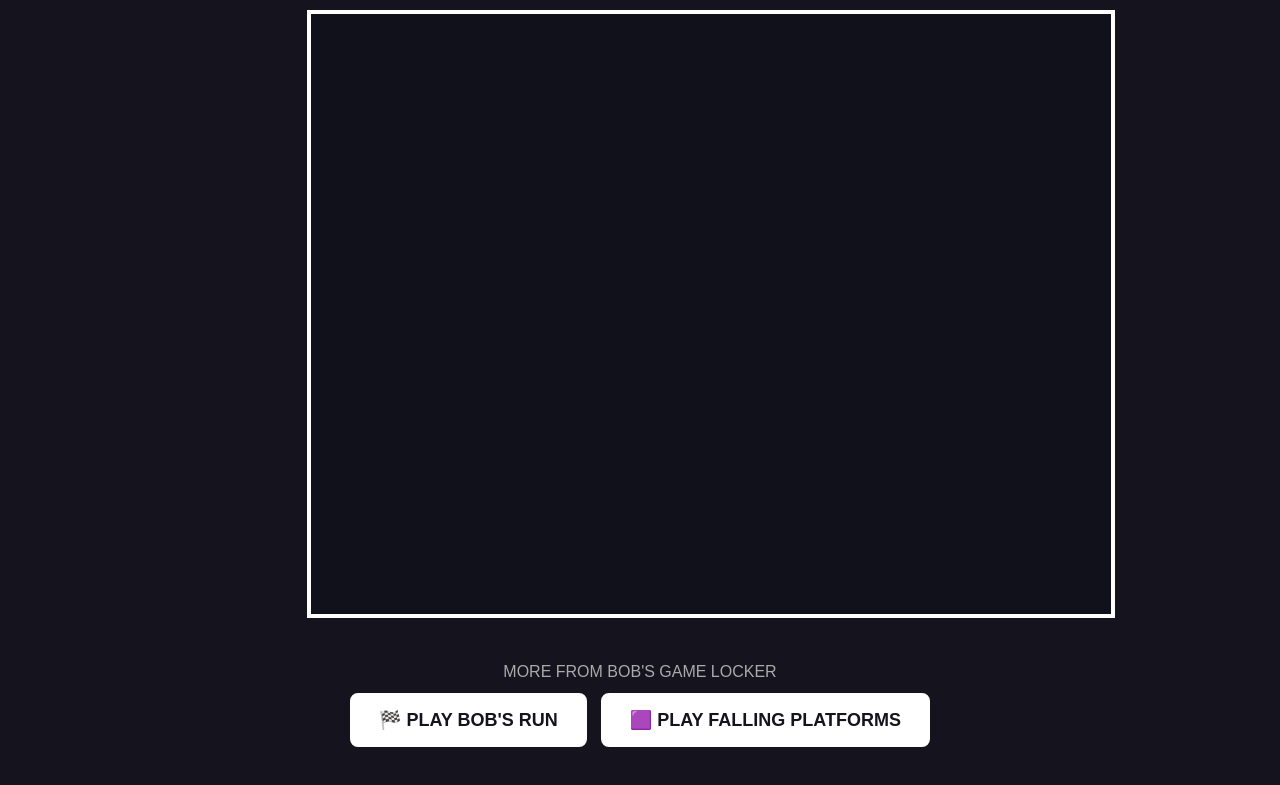
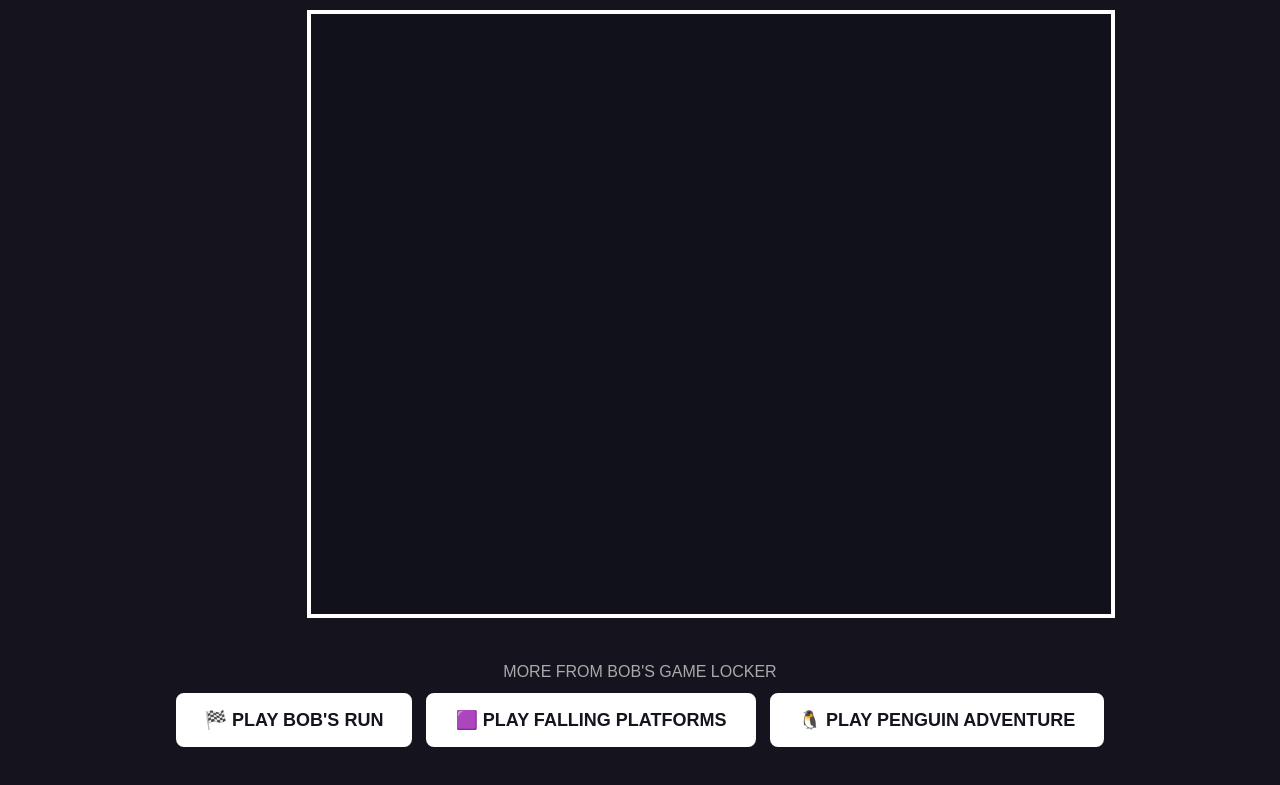
Before and after one commit to kvingua01/BlockBattle, a website: page public/index.html in a window 1280 px wide. Shown: the part 482-1267 px from the top of the page. Drawn offline with nearby package versions, Linux system fonts and the light colour scheme; no server answers.

Commit message:
Add Penguin Adventure to other game links

```diff
--- a/public/index.html
+++ b/public/index.html
@@ -248,6 +248,13 @@
                 🟪 PLAY FALLING PLATFORMS
             </a>
 
+            <a
+                class="bobs-run-button"
+                href="https://penguin-friends-adventure-production.up.railway.app/"
+            >
+                🐧 PLAY PENGUIN ADVENTURE
+            </a>
+
         </div>
 
     </div>
```
